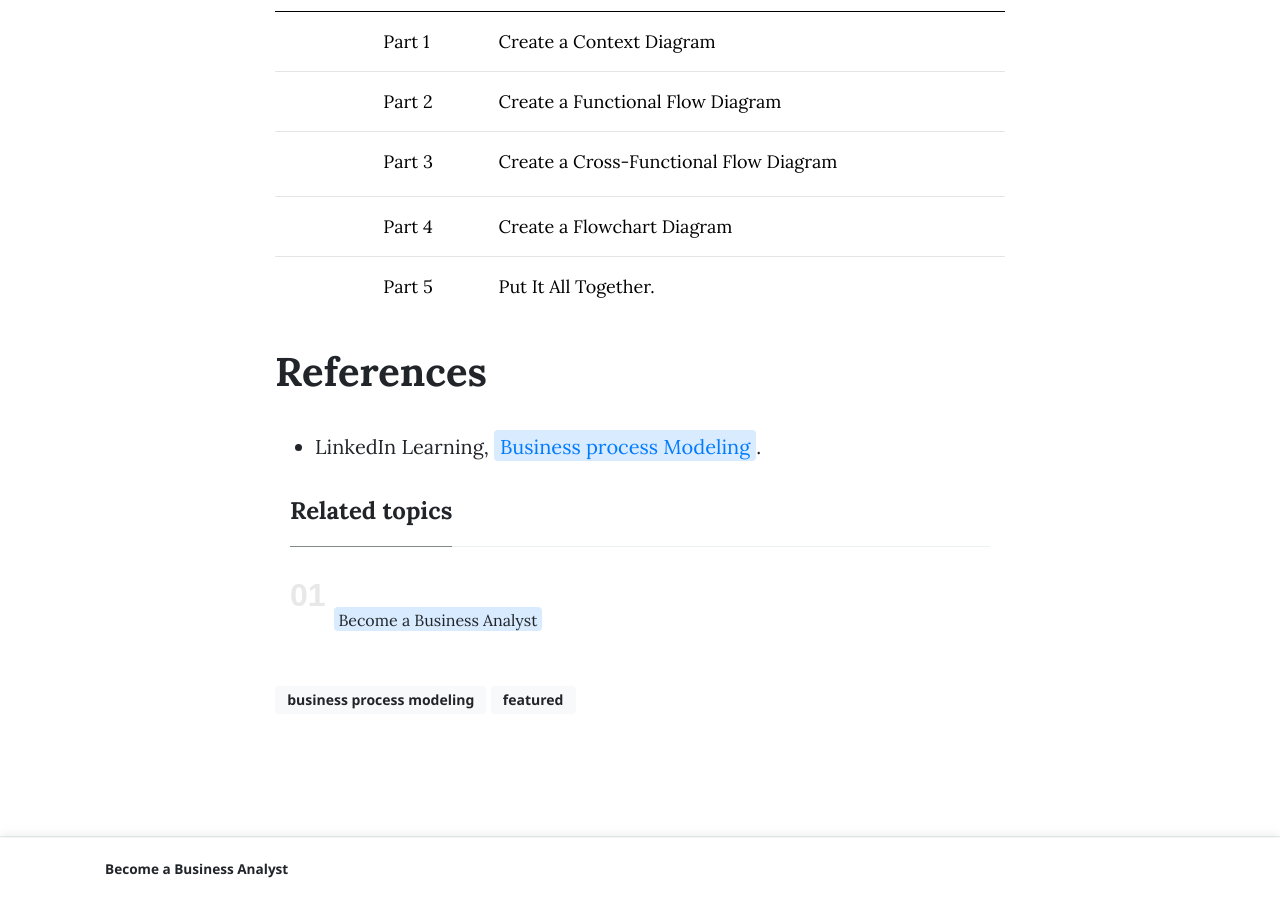
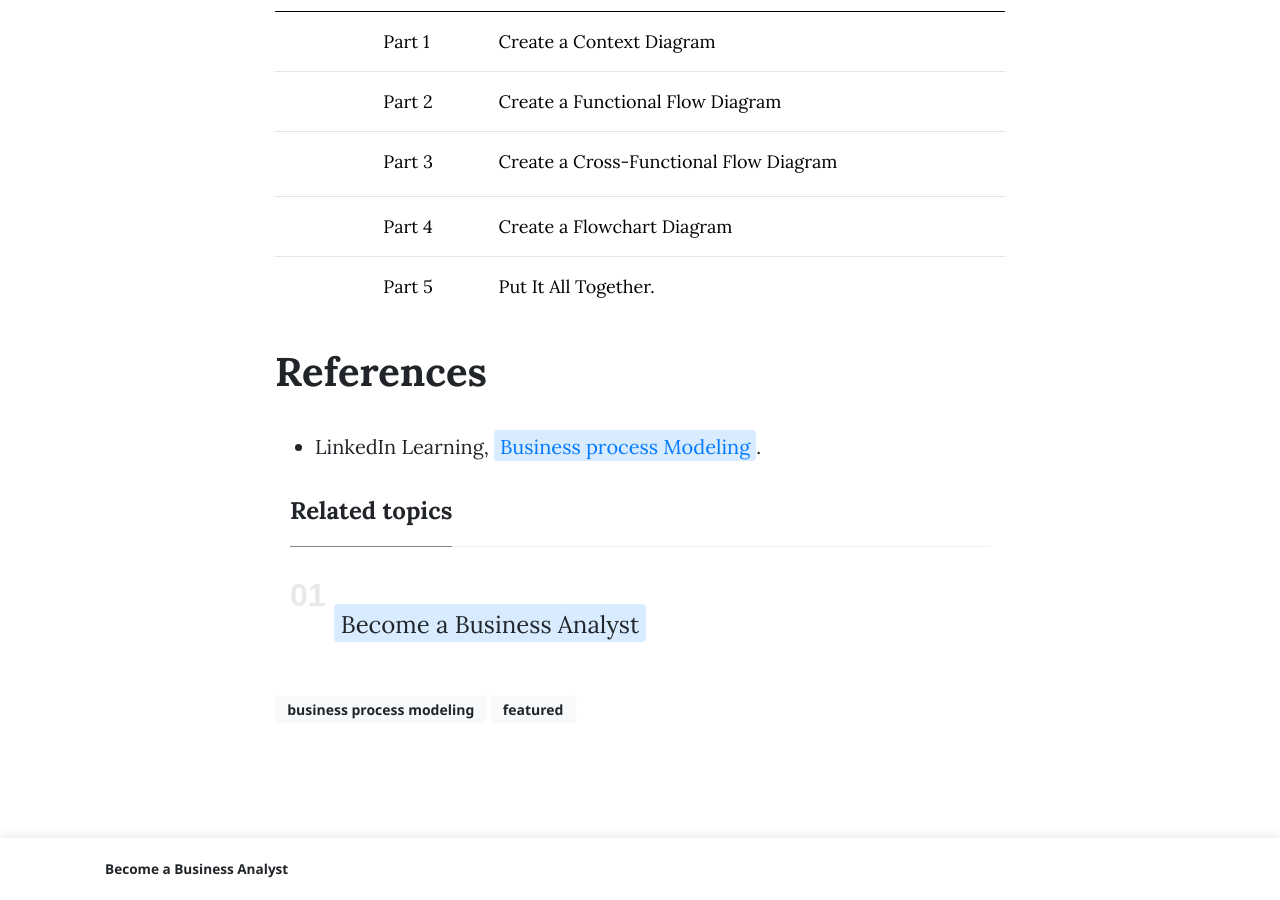
Before and after one commit to darleigh/blog, a Jekyll site: the page built from _posts/2023-03-13-Business-Process-Modeling.md, in a window 1280 px wide and 900 px high, scrolled down 670 px. Built offline with Jekyll 4.4.1, drawn with Linux system fonts in a browser that asks for light colours; nearby versions of some CDN libraries; comment, search, counter and statistics services are not loaded.

Commit message:
Update sidebar-related.html

```diff
--- a/_includes/sidebar-related.html
+++ b/_includes/sidebar-related.html
@@ -12,7 +12,7 @@
                     {% if current_tags contains tag %}
                         <li class="mb-4">
                             <span>
-                                <h6 class="";style="font-size:22px">
+                                <h6 class="postTitle";style="font-size:22px">
                                     <a href="{{site.baseurl}}{{ related_post.url }}" class="text-dark">{{ related_post.title }}</a>
                                 </6>
                                 <!-- <span class="d-block text-muted">
```
